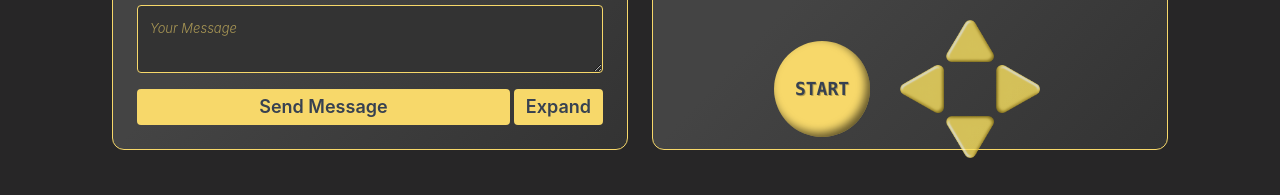
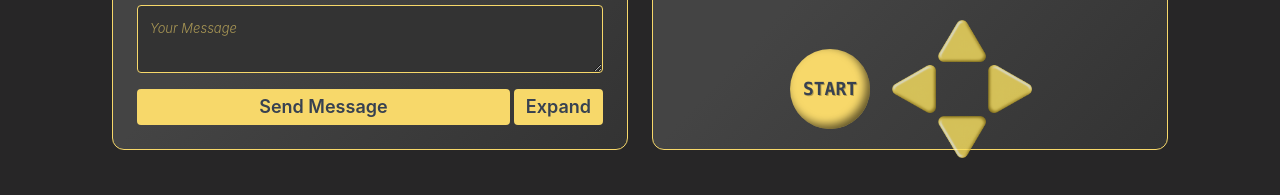
Before and after one commit to rmwizard/ilyabinus-portfolio, a plain HTML site: page index.html in a window 1280 px wide. Shown: the part 1962-2157 px from the top of the page. Drawn offline with nearby package versions, Linux system fonts and the light colour scheme; no server answers; a script that the page names is missing.

Commit message:
Update index.html

```diff
--- a/index.html
+++ b/index.html
@@ -470,11 +470,11 @@
                               class="w-full h-full object-contain pointer-events-auto">
                         </div>
                      </div>
-                     <div class="flex justify-center items-center gap-6">
+                     <div class="flex justify-center items-center gap-2">
                         <!-- 🟡 START -->
                         <div style="width: 96px; height: 96px;" class="flex justify-center items-center">
                            <button id="startBtn"
-                              class="w-24 h-24 rounded-full bg-[#f7d86a] text-gray-700 font-mono text-lg shadow-[inset_-4px_-4px_8px_rgba(0,0,0,0.6)] hover:bg-yellow-400 transition-all duration-200 ease-in-out flex items-center justify-center"
+                              class="w-20 h-20 rounded-full bg-[#f7d86a] text-gray-700 font-mono text-lg shadow-[inset_-4px_-4px_8px_rgba(0,0,0,0.6)] hover:bg-yellow-400 transition-all duration-200 ease-in-out flex items-center justify-center"
                               style="text-shadow: 1px 1px 0 #00000040;">
                            START
                            </button>
```
